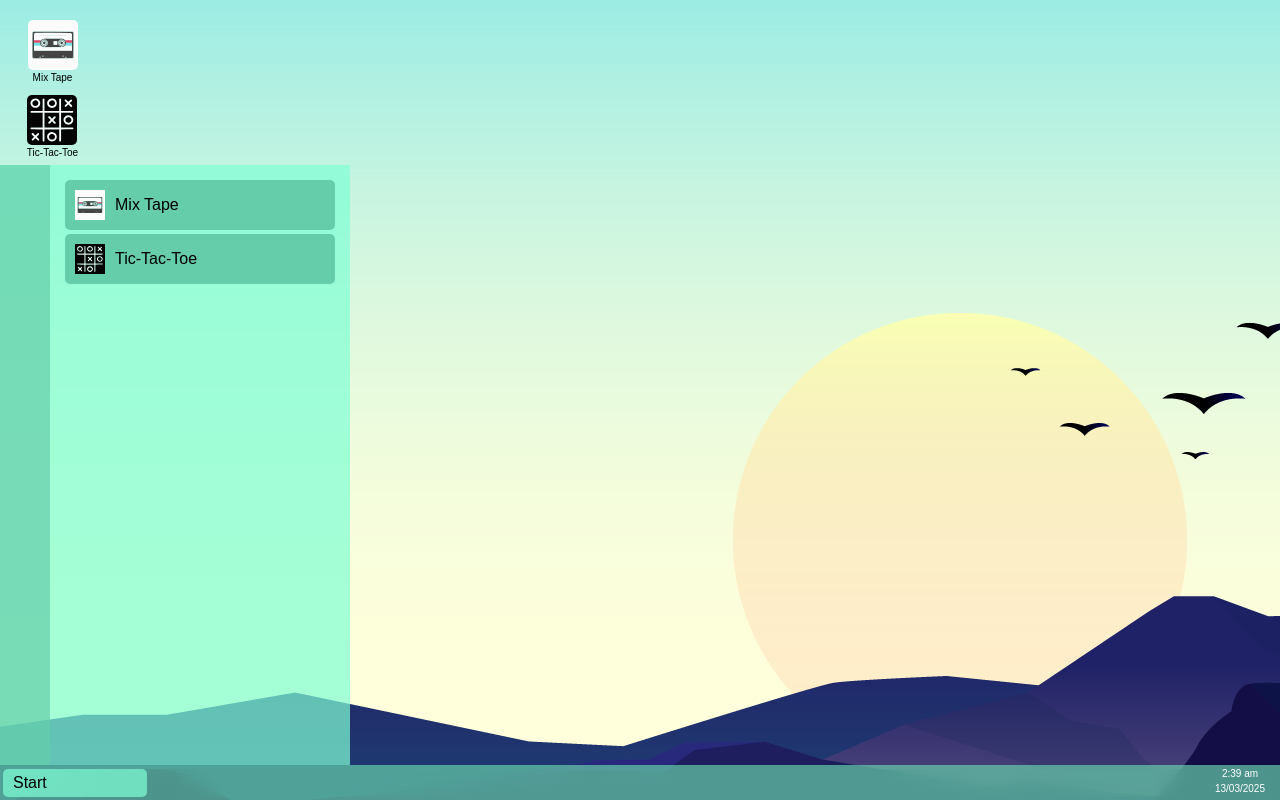
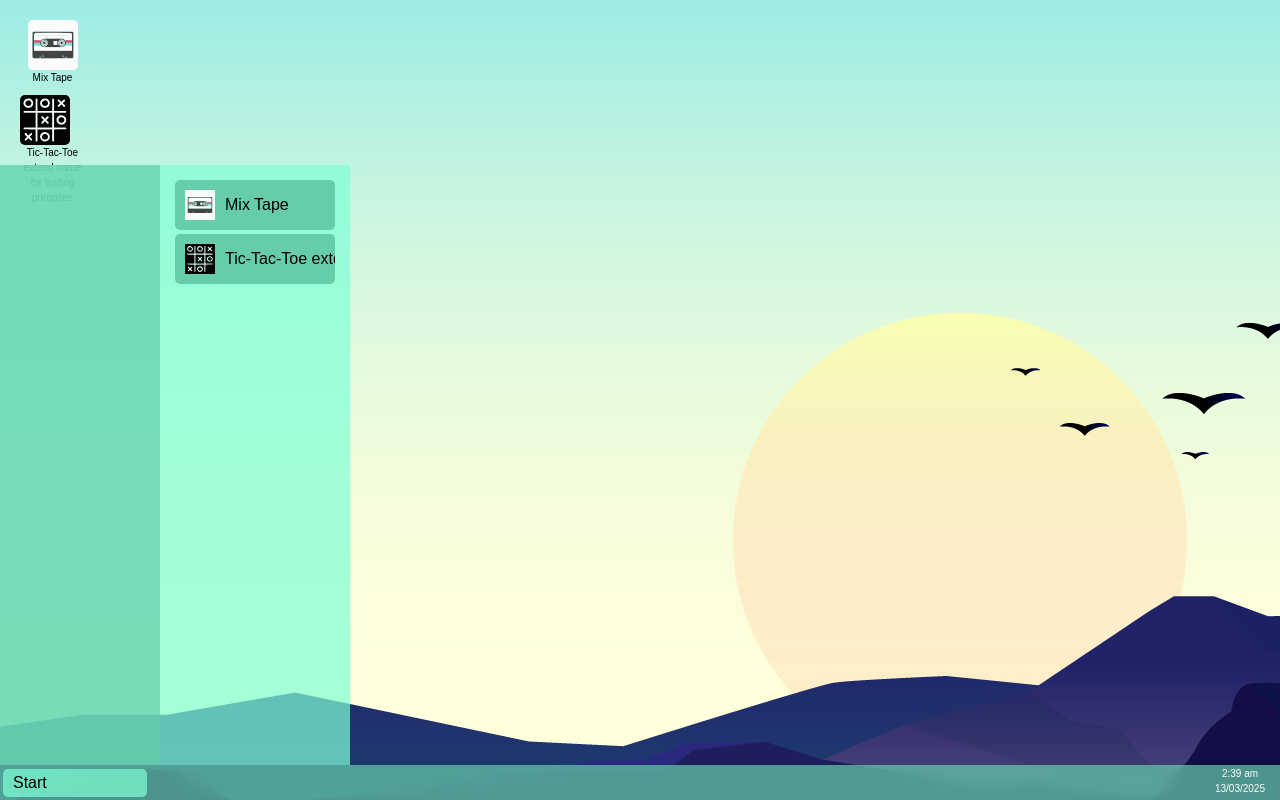
Before and after one commit to SpcyToast/portfolio, a Next.js app: page / in a window 1280 px wide. Both pictures are taken after a click on the button "Start". Built offline with nearby package versions, Linux system fonts and the light colour scheme.

Commit message:
save progress because single monitor coding in a car

```diff
--- a/app/page.tsx
+++ b/app/page.tsx
@@ -224,7 +224,7 @@ export default function Home() {
           </div>
         </div>
         <div
-          className={`${detailed ? 'start-menu-max' : 'start-menu-mini'}  ${
+          className={`${detailed ? 'start-menu-max' : 'start-menu-max'}  ${
             !start && 'closed'
           }`}
         >
@@ -239,7 +239,7 @@ export default function Home() {
                 }}
               >
                 <img src={`icons/${app.icon}`} className="start-app-image" />
-                <h2>{app.label}</h2>
+                <h2 className="start-app-text">{app.label}</h2>
               </button>
             ))}
           </div>
--- a/client/data/taskbar.json
+++ b/client/data/taskbar.json
@@ -12,7 +12,7 @@
   },
   {
     "app": "tictactoe",
-    "label": "Tic-Tac-Toe",
+    "label": "Tic-Tac-Toe extend name for testing puropses",
     "icon": "tictactoe.svg",
     "positionX":"50px",
     "positionY":"50px",
--- a/client/styles/homepage.css
+++ b/client/styles/homepage.css
@@ -89,7 +89,7 @@ footer {
   height: 600px;
   background-color: var(--theme-colour-B-trans);
   display: grid;
-  grid-template-columns: 50px 300px;
+  grid-template-columns: 60px 290px;
 }
 
 .start-menu-max {
@@ -100,12 +100,12 @@ footer {
   height: 600px;
   background-color: var(--theme-colour-B-trans);
   display: grid;
-  grid-template-columns: 150px 250px;
+  grid-template-columns: 160px 190px;
 }
 
 .account-details {
   background-color: var(--theme-colour-A-trans);
-  grid-template-rows: 50px auto 75px 75px;
+  grid-template-rows: 50px auto 50px 50px;
 }
 
 .start-menu-apps {
@@ -125,6 +125,13 @@ footer {
   background-color: var(--theme-colour-A);
   border-radius: 5px;
   z-index: 101;
+  overflow: hidden;
+  text-overflow: clip;
+  white-space: nowrap;
+}
+
+.start-app-text {
+  padding-right: 10px;
 }
 
 .start-app-image {
```
